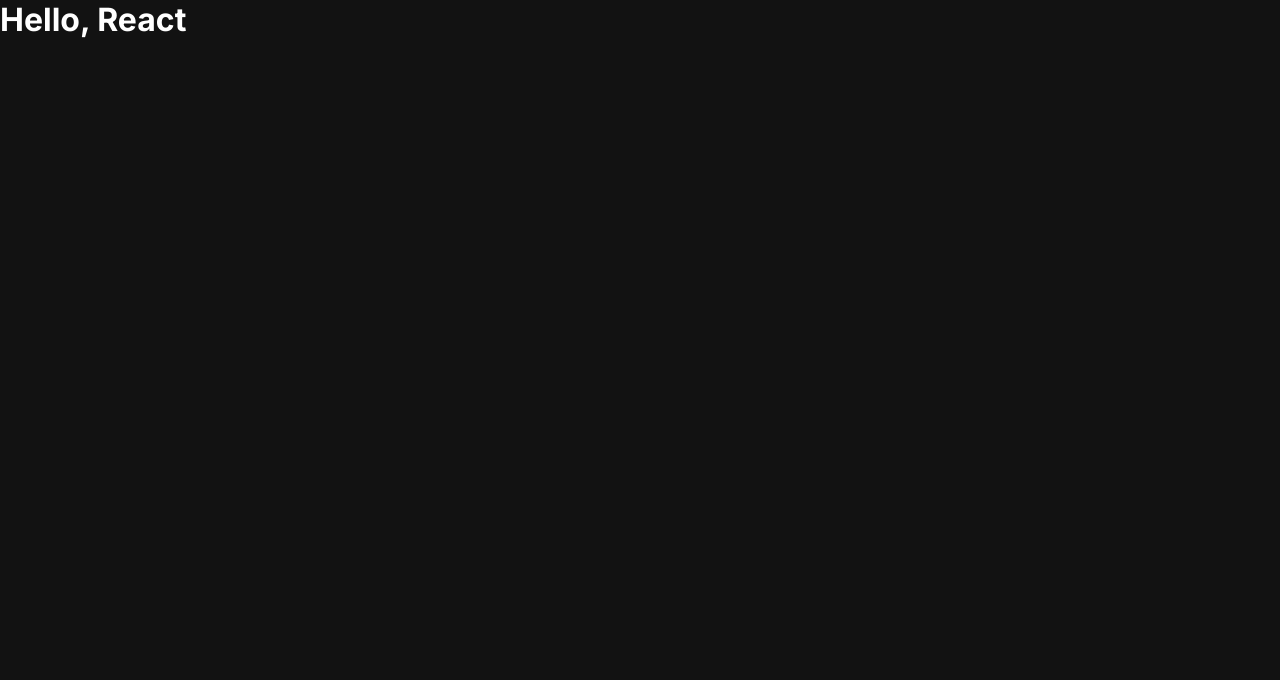
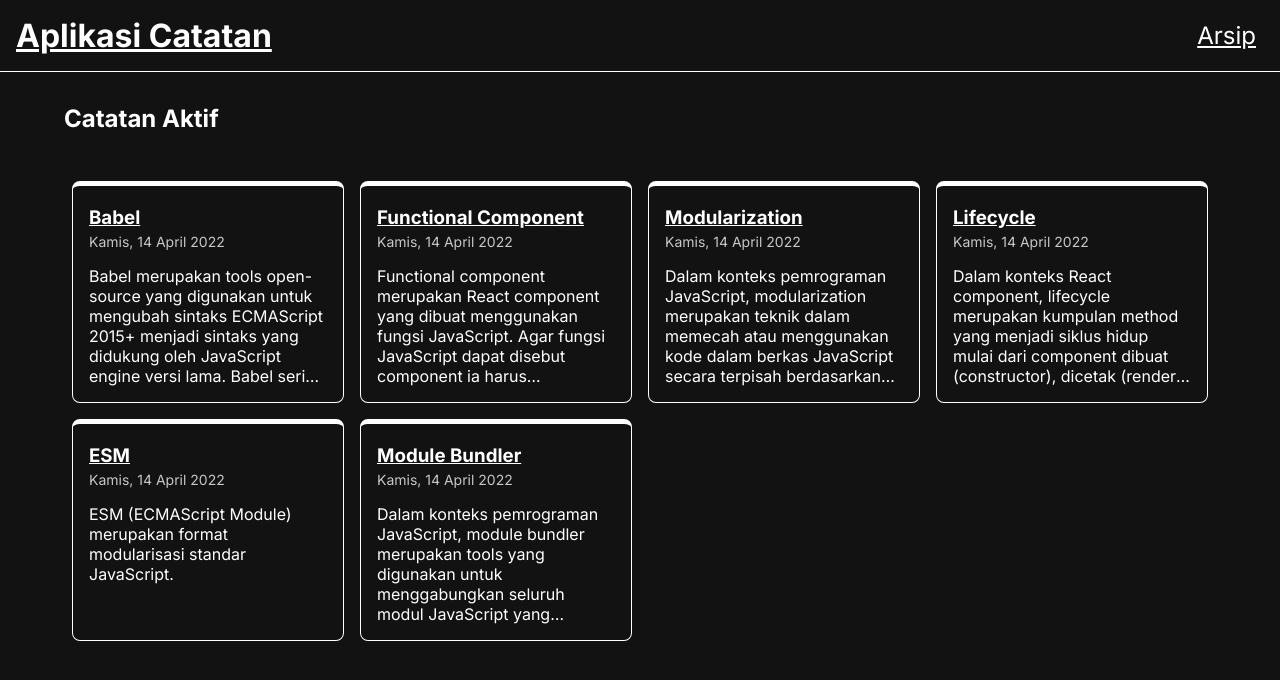
Before and after one commit to ikhwanud-dawam/dicoding-intermediate-reactjs-1, a React (Vite) app: page / in a window 1280 px wide. Shown: the top 680 px of the page. Built offline with nearby package versions, Linux system fonts and the light colour scheme.

Commit message:
Adding navigation and routes for app

```diff
--- a/src/App.jsx
+++ b/src/App.jsx
@@ -1,9 +1,22 @@
-import React from 'react';
+import React from "react";
+import { Link, Routes, Route } from "react-router-dom";
+import Navigation from "./components/Navigation";
+import NotesWrapper from "./pages/Notes";
 
 function App() {
   return (
     <div className="app-container">
-      <h1>Hello, React</h1>
+      <header>
+        <h1>
+          <Link to={"/"}>Aplikasi Catatan</Link>
+        </h1>
+        <Navigation />
+      </header>
+      <main>
+        <Routes>
+          <Route path="/" element={<NotesWrapper />}></Route>
+        </Routes>
+      </main>
     </div>
   );
 }
--- /dev/null
+++ b/src/components/Navigation.jsx
@@ -0,0 +1,16 @@
+import React from "react";
+import { Link } from "react-router-dom";
+
+function Navigation() {
+  return (
+    <nav className="navigation">
+      <ul>
+        <li>
+          <Link to={"/archives"}>Arsip</Link>
+        </li>
+      </ul>
+    </nav>
+  );
+}
+
+export default Navigation;
--- a/src/index.jsx
+++ b/src/index.jsx
@@ -1,10 +1,13 @@
 import React from 'react';
 import { createRoot } from 'react-dom/client';
 import App from './App';
+import { BrowserRouter } from 'react-router-dom';
 
 import './styles/style.css';
 
 const root = createRoot(document.getElementById('root'));
 root.render(
-  <App />,
+  <BrowserRouter>
+    <App />
+  </BrowserRouter>
 );
```
